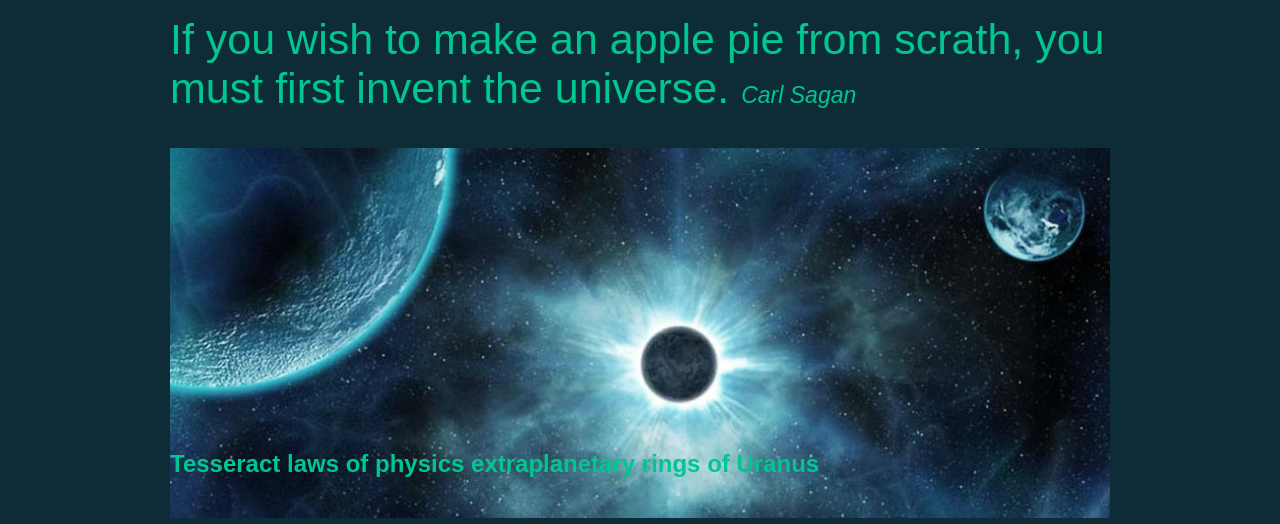
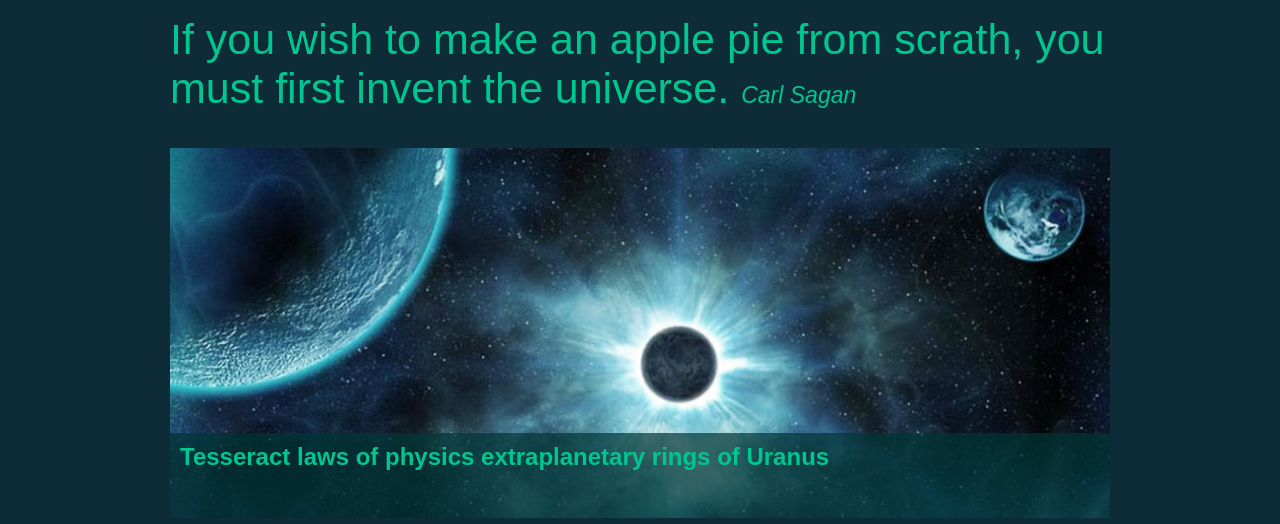
Before and after one commit to AnnaNee/frontend-test, a plain HTML site: page index.html in a window 1280 px wide. Shown: the part 242-766 px from the top of the page. Drawn offline with nearby package versions, Linux system fonts and the light colour scheme; a web font is replaced by a local one.

Commit message:
Caption for slider

```diff
--- a/assets/style.css
+++ b/assets/style.css
@@ -86,8 +86,13 @@ h1, h2 {
 }
 
 .slider-caption {
-		position: absolute;
-		bottom: 20px;
+    background: none repeat scroll 0 0 rgba(0, 54, 54, 0.7);
+    bottom: 0;
+    height: 65px;
+    margin: 0;
+    padding: 10px;
+    position: absolute;
+    width: 940px;
 }
 
 /* Body cols */
```
